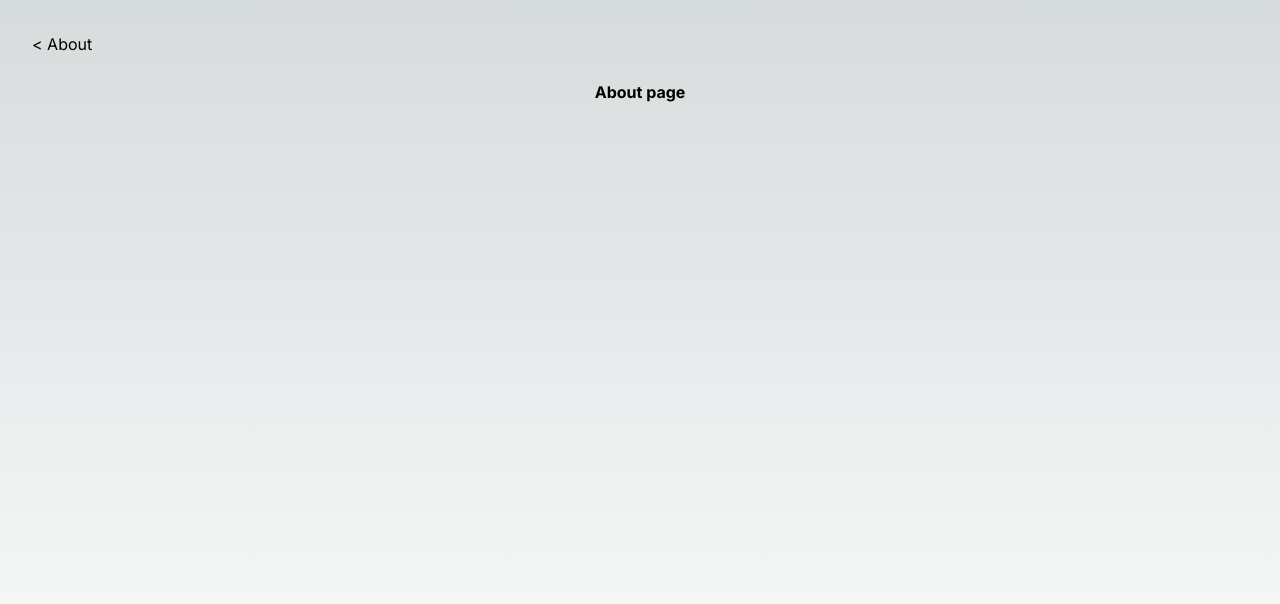
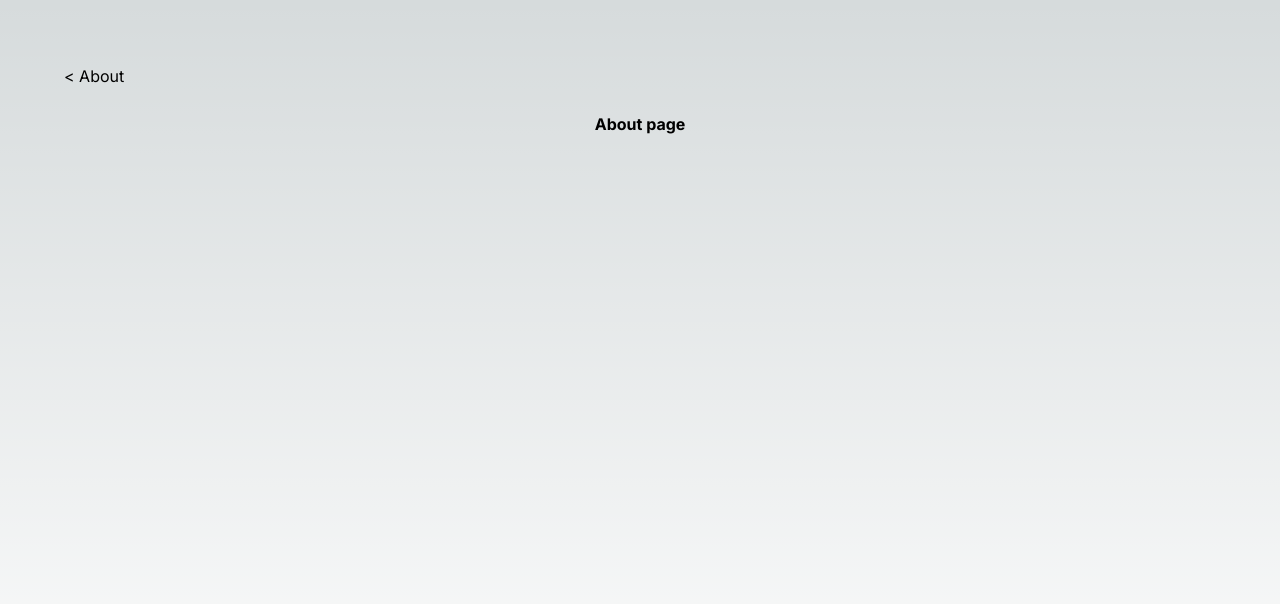
Before and after one commit to kimchainhee/NextJSYarn, a Next.js app: page /About in a window 1280 px wide. Shown: the top 604 px of the page. Built offline with nearby package versions, Linux system fonts and the light colour scheme.

Commit message:
[Update] Learn NextJS 18/05

```diff
--- a/src/app/About/page.js
+++ b/src/app/About/page.js
@@ -7,7 +7,7 @@ export const metadata = {
 
 export default function About() {
   return (
-    <main className="min-h-screen p-8">
+    <main className="min-h-screen p-16">
       <div>
         <Link href="/">{'<'} About</Link>
       </div>
--- a/src/app/Blog/page.js
+++ b/src/app/Blog/page.js
@@ -7,7 +7,7 @@ export const metadata = {
 
 export default function Blog() {
   return (
-    <main className="min-h-screen p-8">
+    <main className="min-h-screen p-16">
       <div>
         <Link href="/">{'<'} Blog</Link>
       </div>
```
